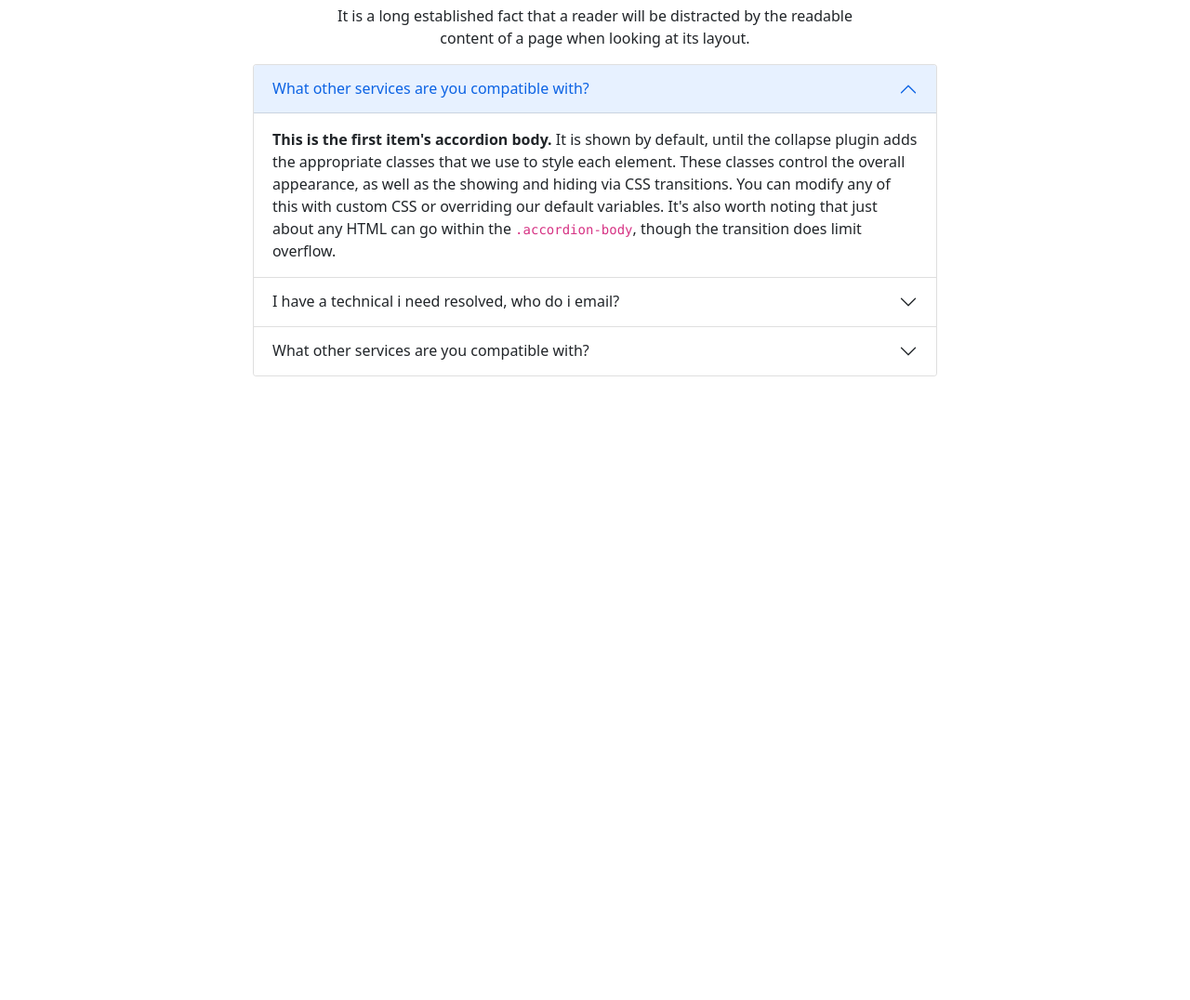
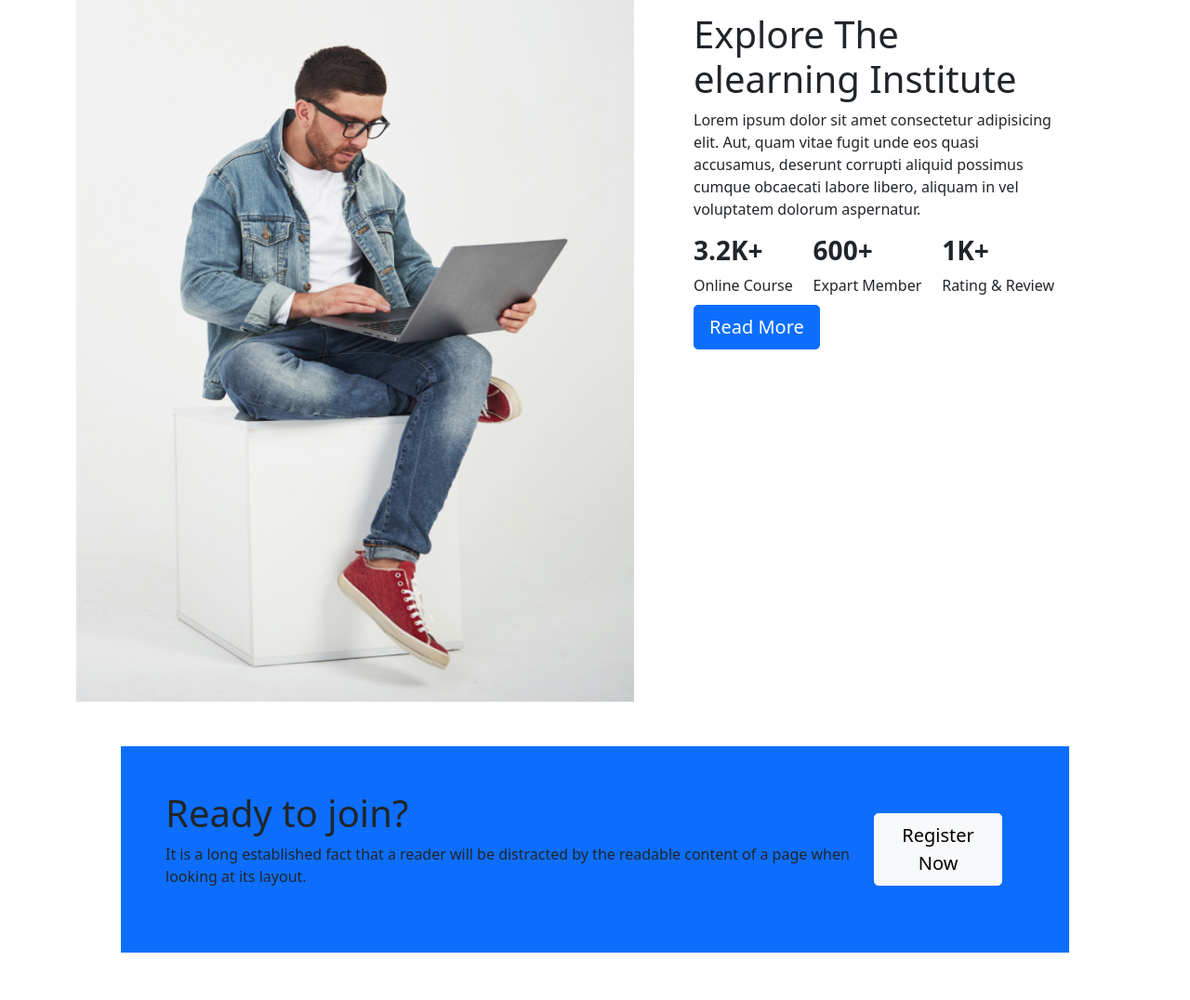
Before and after one commit to Sumsher/E-tech, a plain HTML site: page index.html in a window 1280 px wide. Shown: the part 1514-2590 px from the top of the page at 93% size. Before the commit the page ends 1967 px from the top, so only its background shows below. Drawn offline with nearby package versions, Linux system fonts and the light colour scheme.

Commit message:
another section done

```diff
--- a/index.html
+++ b/index.html
@@ -30,10 +30,19 @@
                         <a class="text-secondary nav-link active" aria-current="page" href="#">Home</a>
                     </li>
                     <li class="nav-item">
-                        <a class="text-secondary nav-link" href="#">Link</a>
+                        <a class="text-secondary nav-link" href="#">Course</a>
                     </li>
                     <li class="nav-item">
-                        <a class="text-secondary nav-link disabled">Disabled</a>
+                        <a class="text-secondary nav-link disabled">Deals </a>
+                    </li>
+                    <li class="nav-item">
+                        <a class="text-secondary nav-link disabled">Success </a>
+                    </li>
+                    <li class="nav-item">
+                        <a class="text-secondary nav-link disabled">About </a>
+                    </li>
+                    <li class="nav-item">
+                        <a class="text-secondary nav-link disabled">Register</a>
                     </li>
                 </ul>
                 <div class="d-flex" role="search">
@@ -191,6 +200,59 @@
                 <button class="btn fw-bold btn-lg btn-primary">Show More Courses</button>
             </div>
 
+
+
+
+        <div class="d-flex justify-content-between">
+            <img src="/images/working.png" alt="">
+
+            <div class="p-5 m-3">
+                <h1>
+                    Explore The elearning
+                    Institute
+                </h1>
+                <p>Lorem ipsum dolor sit amet consectetur adipisicing elit. Aut, quam vitae fugit unde eos quasi
+                    accusamus, deserunt corrupti aliquid possimus cumque obcaecati labore libero, aliquam in vel
+                    voluptatem dolorum aspernatur.</p>
+                <div class="d-flex  justify-content-between">
+                    <h3 class="fw-bold ">
+                        3.2K+  <br>
+                        <span class="fs-6 fw-lighter">Online Course</span>
+                    </h3>
+                    <h3 class="fw-bold ">
+                        600+ <br>
+                        <span class="fs-6 fw-lighter">Expart Member</span>
+                    </h3>
+                    <h3 class="fw-bold ">
+                        1K+ <br>
+                        <span class="fs-6 fw-lighter">Rating & Review</span>
+                    </h3>
+                </div>
+
+                <button type="button" class="btn btn-primary btn-lg ">Read More</button>
+
+
+            </div>
+        </div>
+
+
+        <div class=" register p-5">
+            <div class="bg-primary p-5  d-flex">
+
+                <div>
+                    <h1>Ready to join?</h1>
+                    <p>It is a long established fact that a reader will be distracted by the
+                        readable content of a page when looking at its layout.</p>
+                </div>
+
+                <button type="button" class="btn btn-light btn-lg m-4">Register Now</button>
+
+            </div>
+        </div>
+
+
+
+
             <div class="row my-5">
                 <div class="text-center">
                     <h1>Frequently Asked Questions</h1>
```
